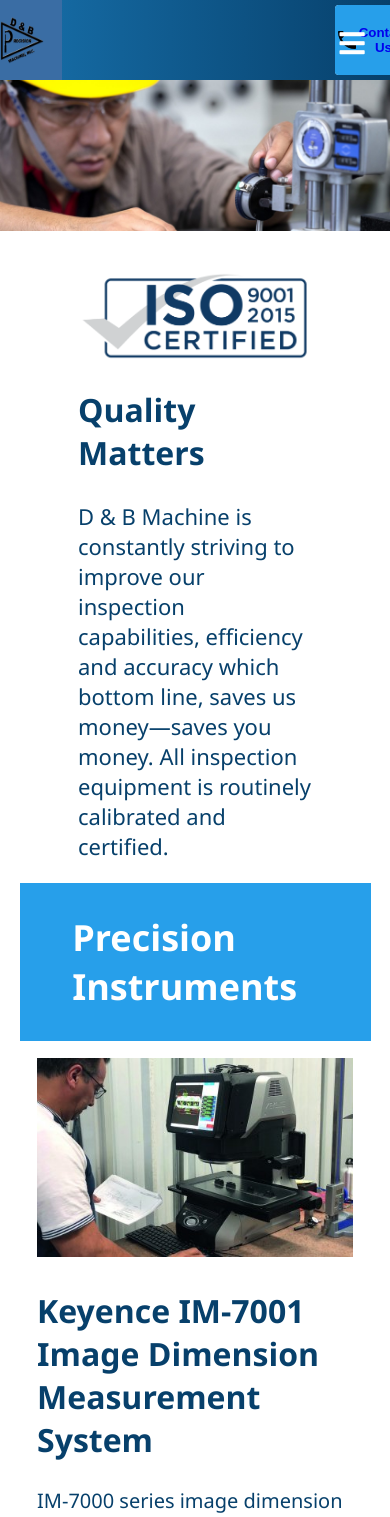
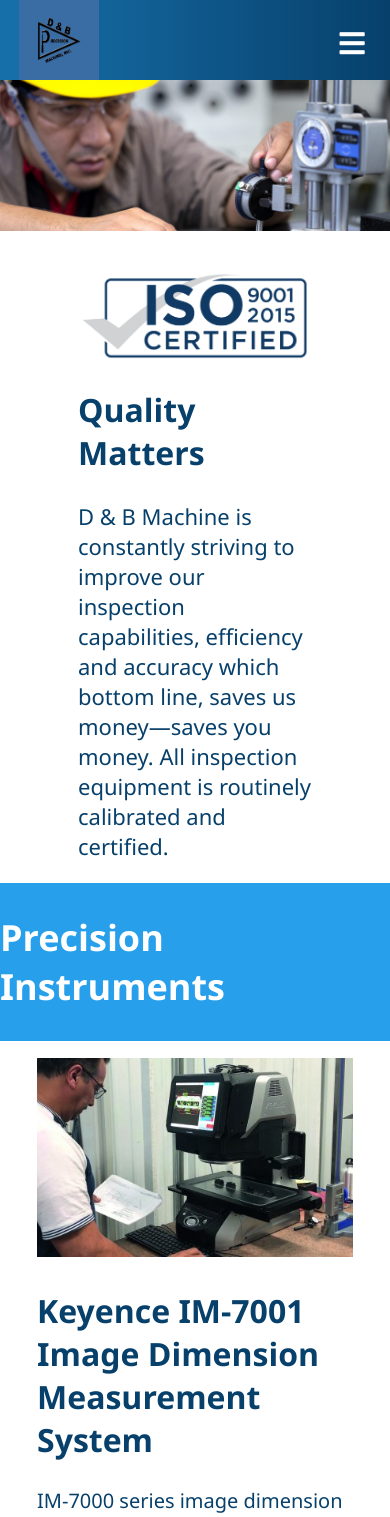
Before and after one commit to irendon1993/dandbwebsite, a React (Create React App) app: page /quality in a window 390 px wide. Shown: the top 1517 px of the page. Built offline with nearby package versions, Linux system fonts and the light colour scheme.

Commit message:
fixing media queries

```diff
--- a/src/App.js
+++ b/src/App.js
@@ -13,7 +13,7 @@
 import {Turning} from "./Pages/Turning"
 import {Laser} from "./Pages/Laser"
 import {Wire} from "./Pages/Wire"
-import Navbar from './Components/Navbar.js'
+import Navbar from './Components/Navbar.jsx'
 
 
 export function App() {
--- a/src/Components/Button.scss
+++ b/src/Components/Button.scss
@@ -41,9 +41,9 @@
 //     transition: 250ms;
 // }
 
-.btn--primary {
-    background-color: var(--primary);
-}
+// .btn--primary {
+//     background-color: var(--primary);
+// }
 
 // .btn--outline {
 //     background-color: transparent;
--- a/src/Components/Navbar.js
+++ b/src/Components/Navbar.jsx
@@ -7,6 +7,7 @@
 import IconAbout from '../Icons/IconAbout.svg';
 import IconSolutions from '../Icons/IconSolutions.svg';
 import IconQuality from '../Icons/IconQuality.svg';
+import IconContact from '../Icons/IconContact.svg';
 
 
 class Navbar extends Component {
@@ -19,7 +20,7 @@
     render() {
         return(
             <nav className="NavbarItems">
-                <div className="navbar-logo"><img src={Logo}></img></div>
+                <div className="navbar-logo"><Link to="/"><img src={Logo}></img></Link></div>
                 <div className="menu-icon" onClick={this.handleClick}>
                     <i className={this.state.clicked ? 'fas fa-times' : 'fas fa-bars'}></i>
                 </div>
@@ -36,11 +37,15 @@
             <li>
               <div className="navItem"><img src={IconSolutions} /><Link to="/solutions"><h3 onClick={this.handleClick}>Solutions</h3></Link></div>
             </li>
+
             <li>
               <div className="navItem"><img src={IconQuality} /><Link to="/quality"><h3 onClick={this.handleClick}>Quality</h3></Link></div>
             </li>
+            <li>
+            <div className="navItem"><img src={IconContact} /><Link to="/contact"><h3 onClick={this.handleClick}>Contact Us</h3></Link></div>
+            </li>
                 </ul>
-                <Button></Button>
+                {/* <Button></Button> */}
             </nav>
         )
     }
--- a/src/Components/Navbar.scss
+++ b/src/Components/Navbar.scss
@@ -51,7 +51,7 @@
 .nav-menu {
     display: grid;
     grid-template-columns: repeat(5, auto);
-    grid-gap: 10px;
+    grid-gap: 30px;
     list-style: none;
     text-align: center;
     width: 70vw;
@@ -59,28 +59,42 @@
     margin-right: 2rem;
 }
 
-.nav-links {
-    color: white;
-    text-decoration: none;
-    padding: 0.5rem 1rem;
-}
+// .nav-links {
+//     color: white;
+//     text-decoration: none;
+//     padding: 0.5rem 1rem;
+// }
 
-.nav-links:hover {
-    background-color: #6d76f7;
-    border-radius: 4px;
-    transition: all 0.2s ease-out;
-}
+// .nav-links:hover {
+//     background-color: #6d76f7;
+//     border-radius: 4px;
+//     transition: all 0.2s ease-out;
+// }
 
+// Hamburger Menu
 .fa-bars {
     color: #fff;
 }
 
-.nav-links-mobile {
+// .nav-links-mobile {
+//     display: none;
+// }
+
+// Hamburger
+.menu-icon {
     display: none;
 }
 
-.menu-icon {
-    display: none;
+@media screen and (max-width: 1500px) {
+    .navItem {
+        font-size: 22px;
+    }
+}
+
+@media screen and (max-width: 1200px) {
+    .navItem {
+        font-size: 14px;
+    }
 }
 
 @media screen and (max-width: 960px) {
@@ -95,15 +109,12 @@
         display: flex;
         flex-direction: column;
         width: 100%;
-        height: 500px;
+        height: 700px;
         position: absolute;
         top: 80px;
         left: -100%;
         opacity: 1;
         transition: all 0.5s ease;
-
-
-
 
     }
 
--- a/src/Styles/about.scss
+++ b/src/Styles/about.scss
@@ -143,6 +143,9 @@
     }
 
     @media screen and (max-width: 900px) {
+        .aboutBanner {
+            width: 100%;
+        }
         .dnbTop {
             flex-direction: column;
 
--- a/src/Styles/home.scss
+++ b/src/Styles/home.scss
@@ -512,6 +512,11 @@
         }
        }
 
+       @media screen and (max-width: 700px) {
+           .homeDivider {
+               padding-left: 10%;
+           }
+       }
 
 
 }
--- a/src/Styles/quality.scss
+++ b/src/Styles/quality.scss
@@ -217,7 +217,9 @@
             }
         }
         .precisionBanner{
-            width: 90%;
+            width: 100%;
+            // display: flex;
+            // justify-content: center;
         }
         .instruments{
             width: 90%;
@@ -300,4 +302,15 @@
         }
     }
 
+    @media screen and (max-width: 800px ) {
+        .precisionBanner {
+
+            display: flex;
+            justify-content: center;
+
+            h2 {
+                padding-left: 0;
+            }
+        }
+    }
 }
```
Also changed, not shown: 1 other file (tests, documents, lock files or other folders).
